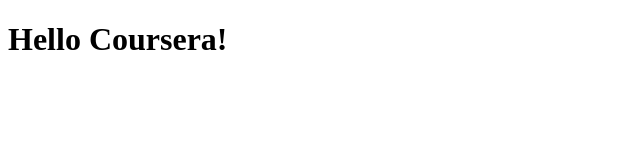
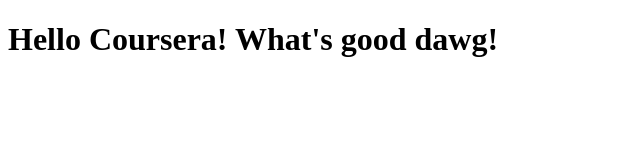
Before and after one commit to JoaoMartinsRocha/coursera-test, a plain HTML site: page site/index.html in a window 1280 px wide. Shown: the whole page, without its empty margins (0-640 px from the left). Drawn offline with Linux system fonts and the light colour scheme.

Commit message:
Small changes

```diff
--- a/site/index.html
+++ b/site/index.html
@@ -6,6 +6,6 @@
 	<title>Hello Coursera!</title>
 </head>
 <body>
-	<h1>Hello Coursera!</h1>
+	<h1>Hello Coursera! What's good dawg!</h1>
 </body>
 </html>
```
